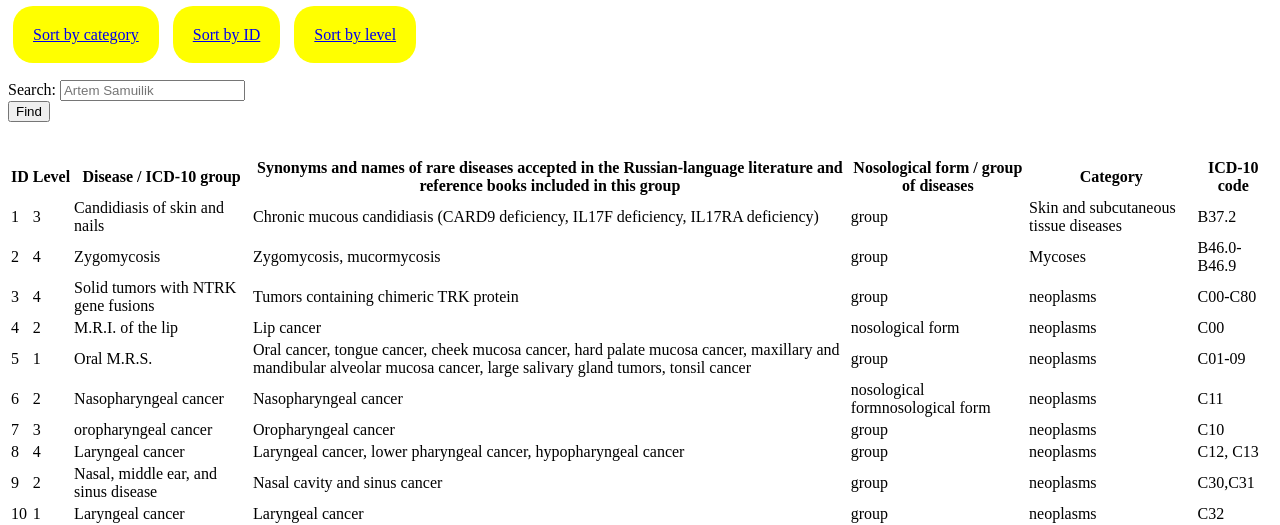
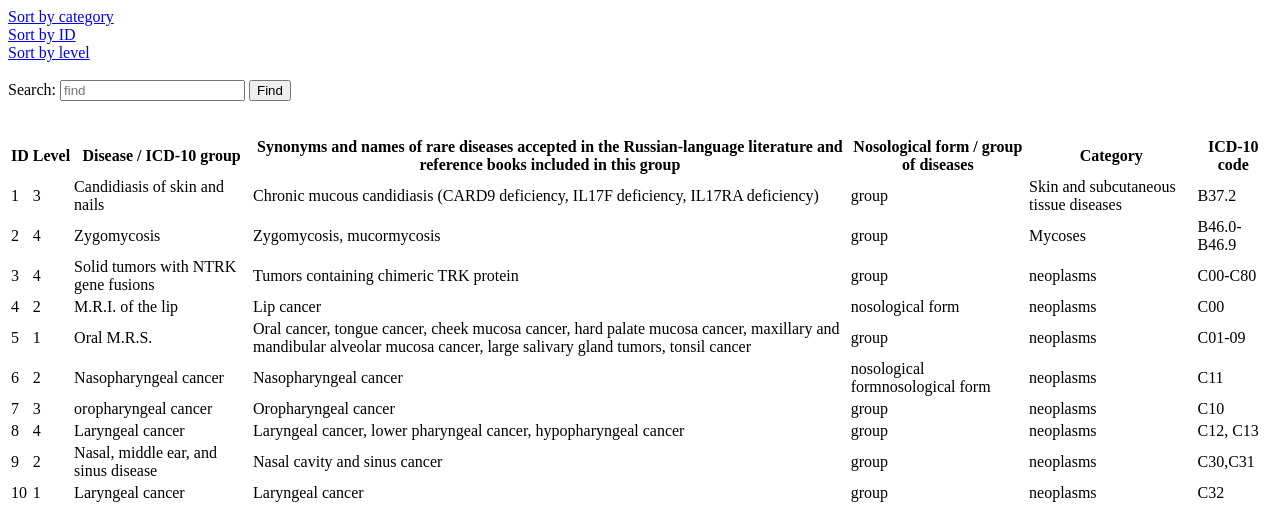
Before and after one commit to MichailZyusko/Study, a PHP site: page /index.php in a window 1280 px wide. Shown: the top 525 px of the page. Run offline with PHP 8.4, Linux system fonts and the light colour scheme.

Commit message:
simplify

```diff
--- a/programming_network_applications/src/TW/index.css
+++ /dev/null
@@ -1,6 +0,0 @@
-a {
-  background-color: yellow;
-  border-radius: 20px;
-  padding: 20px;
-  margin: 5px;
-}
--- a/programming_network_applications/src/TW/index.php
+++ b/programming_network_applications/src/TW/index.php
@@ -1,29 +1,25 @@
 <html>
-<head>
-  <link rel="stylesheet" href="index.css">
-</head>
 <body>
-  <br />
   <div>
     <a href='index.php?category=category'>Sort by category</a>
+    <br />
     <a href='index.php?id=id'>Sort by ID</a>
+    <br />
     <a href='index.php?level=level'>Sort by level</a>
   </div>
-  <br />
-
   <br />
   <form action="index.php" method="GET">
     <div>
       <label>Search: </label>
-      <input placeholder="Artem Samuilik" name="search">
+      <input placeholder="find" name="search">
+      <button type="submit">Find</button>
     </div>
-    <button type="submit">Find</button>
   </form>
   <br />
 
   <table>
   <?php
-  function csvToArray($csv){
+  function csv2array($csv){
      // create file handle to read CSV file
     $csvToRead = fopen($csv, 'r');
 
@@ -54,7 +50,7 @@
     }
   }
 
-  $csvArray = csvToArray("data.csv");
+  $csvArray = csv2array("data.csv");
 
   echo "<thead><tr>";
   foreach ($csvArray[1] as $th) {
@@ -65,15 +61,15 @@
   $csvArray = array_slice($csvArray, 2);
 
   if (isset($_GET['category'])) {
-    sort($csvArray, fn($a, $b) => $b[5] <=> $a[5]);
+    usort($csvArray, fn($a, $b) => $b[3] <=> $a[3]);
   }
 
   if (isset($_GET['id'])) {
-    usort($csvArray, fn($a, $b) => $b[0] <=> $a[0]);
+    usort($csvArray, fn($a, $b) => $b[0] <= $a[0]);
   }
 
   if (isset($_GET['level'])) {
-    usort($csvArray, fn($a, $b) => $b[1] <=> $a[1]);
+    usort($csvArray, fn($a, $b) => $b[1] <= $a[1]);
   }
 
   if (isset($_GET['search'])) {
```
